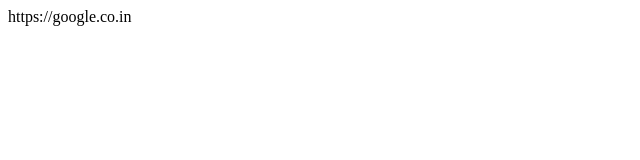
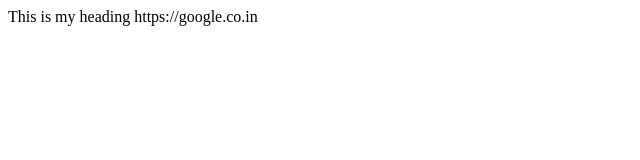
Before and after one commit to FaheezSyed/My-work, a plain HTML site: page hello.html in a window 1280 px wide. Shown: the whole page, without its empty margins (0-640 px from the left). Drawn offline with Linux system fonts and the light colour scheme.

Commit message:
added h1 tag

```diff
--- a/hello.html
+++ b/hello.html
@@ -5,6 +5,7 @@
     </head>
 
     <body>
+        <hl>This is my heading</hl>
         <a>https://google.co.in</a>
     </body>
 </html>
```
